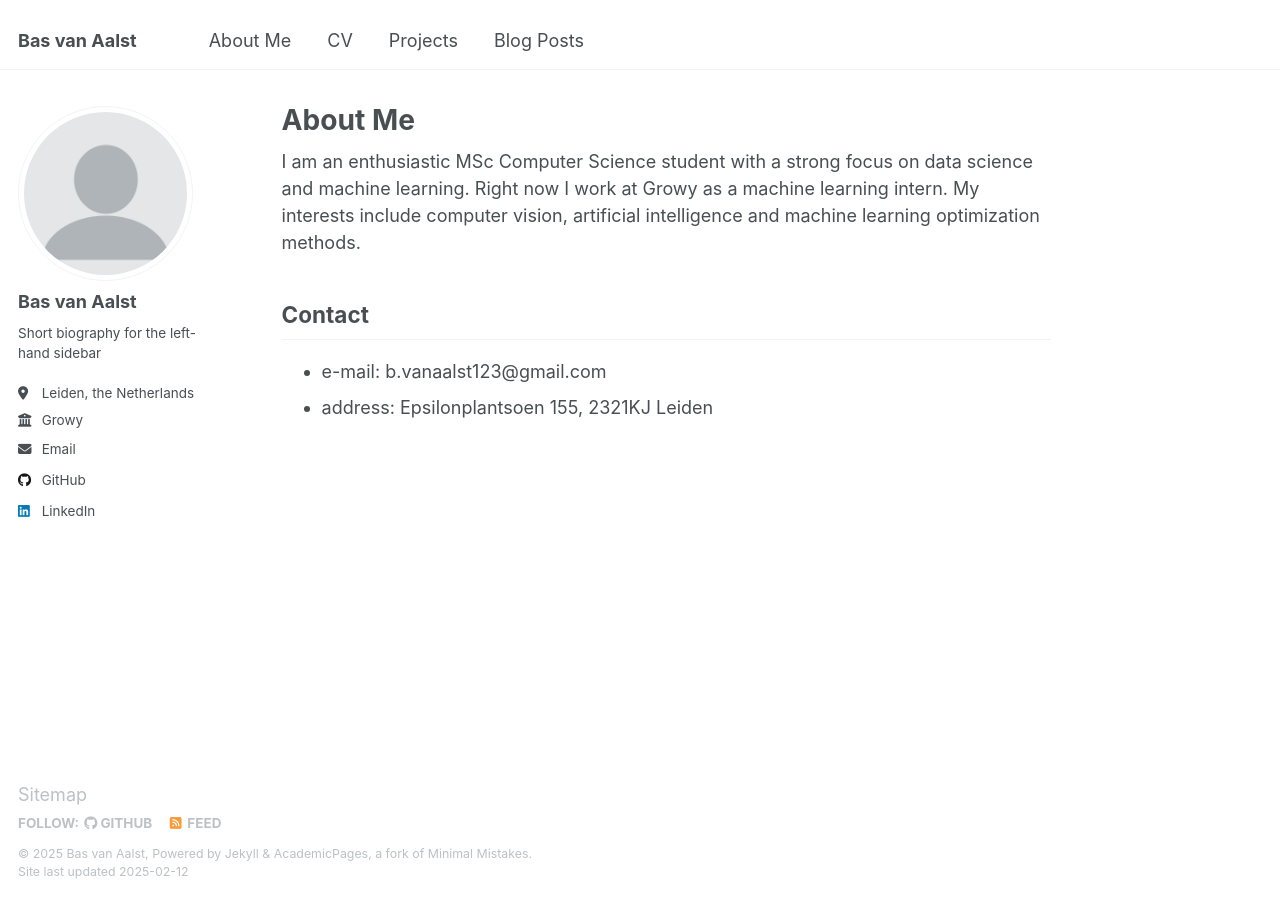
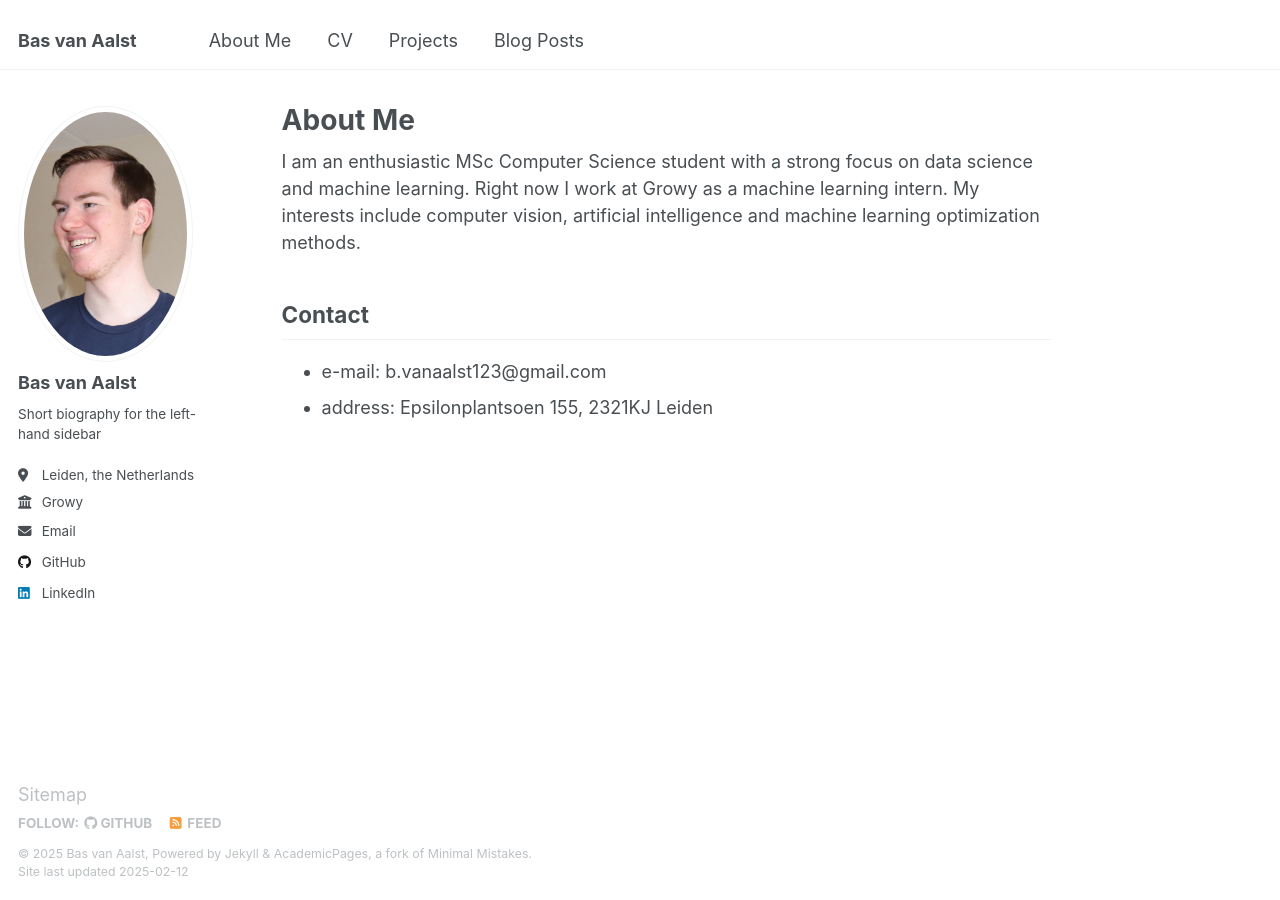
Before and after one commit to basvanaalst/basvanaalst.github.io, a Jekyll site: the page built from _pages/about.md, in a window 1280 px wide. Built offline with Jekyll 4.4.1, drawn with Linux system fonts in a browser that asks for light colours.

Commit message:
added foto

```diff
--- a/_config.yml
+++ b/_config.yml
@@ -22,7 +22,7 @@ repository               : "basvanaalst/basvanaalst.github.io"
 #               Additional customization can be done by editing /_includes/author-profile.html
 author:
   # Biographic information
-  avatar           : "profile.png"
+  avatar           : "avatar.JPG"
   name             : "Bas van Aalst"
   pronouns         : # example: "she/her"
   bio              : "Short biography for the left-hand sidebar"
```
Also changed, not shown: images/avatar.JPG (added), images/profile.png (deleted).
